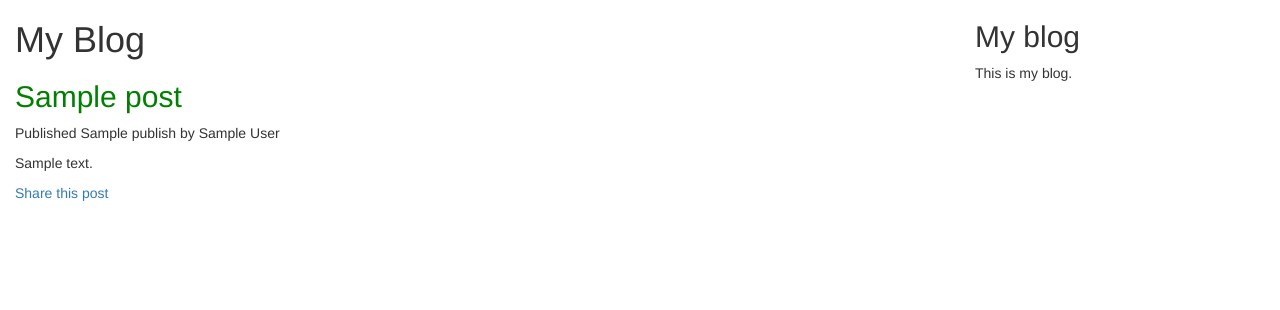
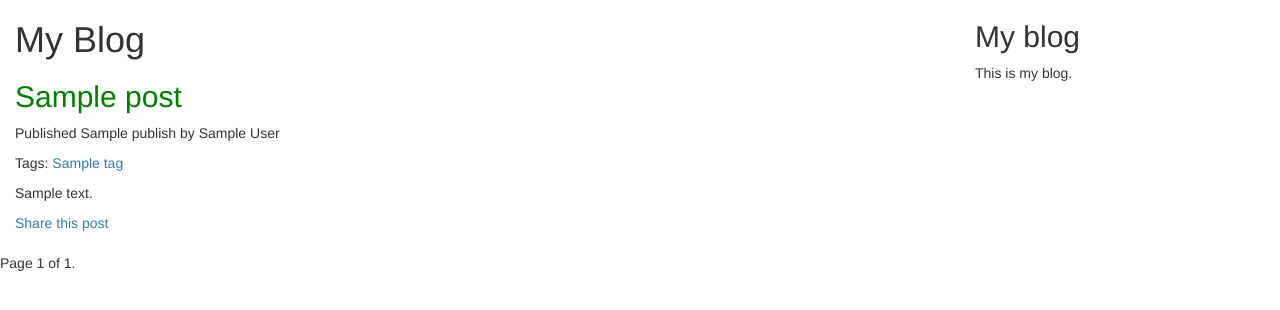
Before and after one commit to imtiaz-emu/django-blog, a Django app: template blog/templates/blog/post/list.html in a window 1280 px wide. Shown: the top 310 px of the page. Run offline with Django 3.2, Linux system fonts and the light colour scheme; the template is opened without the code that fills it: most values are stand-ins (such as "Sample title", 1, 10 or a date in 2020); some libraries are stand-ins or nearby versions.

Commit message:
adding pagination and tagging

```diff
--- a/Test1/settings.py
+++ b/Test1/settings.py
@@ -37,7 +37,8 @@ INSTALLED_APPS = [
     'django.contrib.sessions',
     'django.contrib.messages',
     'django.contrib.staticfiles',
-    'blog'
+    'blog',
+    'taggit'
 ]
 
 MIDDLEWARE_CLASSES = [
--- a/blog/models.py
+++ b/blog/models.py
@@ -2,6 +2,7 @@ from django.db import models
 from django.utils import timezone
 from django.contrib.auth.admin import User
 from django.core.urlresolvers import reverse
+from taggit.managers import TaggableManager
 
 # Create your models here.
 class Post(models.Model):
@@ -17,6 +18,7 @@ class Post(models.Model):
     created = models.DateTimeField(auto_now_add=True)
     updated = models.DateTimeField(auto_now=False)
     status = models.CharField(max_length=10, choices=STATUS_CHOICES, default='draft')
+    tags = TaggableManager()
 
     class Meta:
         ordering = ('-publish',)
--- a/blog/templates/blog/post/list.html
+++ b/blog/templates/blog/post/list.html
@@ -12,10 +12,23 @@
         <p class="date">
             Published {{ post.publish }} by {{ post.author }}
         </p>
+        <p class="tags">
+            Tags:
+            {% for tag in post.tags.all %}
+                <a href="{% url "blog:post_list_by_tag" tag.slug %}">
+                    {{ tag.name }}
+                </a>
+                {% if not forloop.last %}, {% endif %}
+            {% endfor %}
+        </p>
         {{ post.body|truncatewords:30|linebreaks }}
 
         <a href="{% url "blog:post_share" post.id %}">
             Share this post
         </a>
     {% endfor %}
+
+    <div class="row">
+    {% include 'pagination.html' with page=posts %}
+    </div>
 {% endblock %}
--- /dev/null
+++ b/blog/templates/pagination.html
@@ -0,0 +1,13 @@
+<div class="pagination">
+    <span class="step-links">
+        {% if page.has_previous %}
+            <a href="?page={{ page.previous_page_number }}">Previous</a>
+        {% endif %}
+        <span class="current">
+            Page {{ page.number }} of {{ page.paginator.num_pages }}.
+        </span>
+        {% if page.has_next %}
+            <a href="?page={{ page.next_page_number }}">Next</a>
+        {% endif %}
+    </span>
+</div>
--- a/blog/urls.py
+++ b/blog/urls.py
@@ -21,4 +21,5 @@ urlpatterns = [
     url(r'^$', views.post_list, name='post_list'),
     url(r'^(?P<year>\d{4})/(?P<month>\d{2})/(?P<day>\d{2})/(?P<post>[-\w]+)/$', views.post_detail, name='post_detail'),
     url(r'^(?P<post_id>\d+)/share/$', views.post_share, name='post_share'),
+    url(r'^tag/(?P<tag_slug>[-\w]+)/$', views.post_list, name='post_list_by_tag'),
 ]
```
Also changed, not shown: blog/templates/blog/post/detail.html (+18 -0 lines), blog/views.py (+33 -8 lines).
